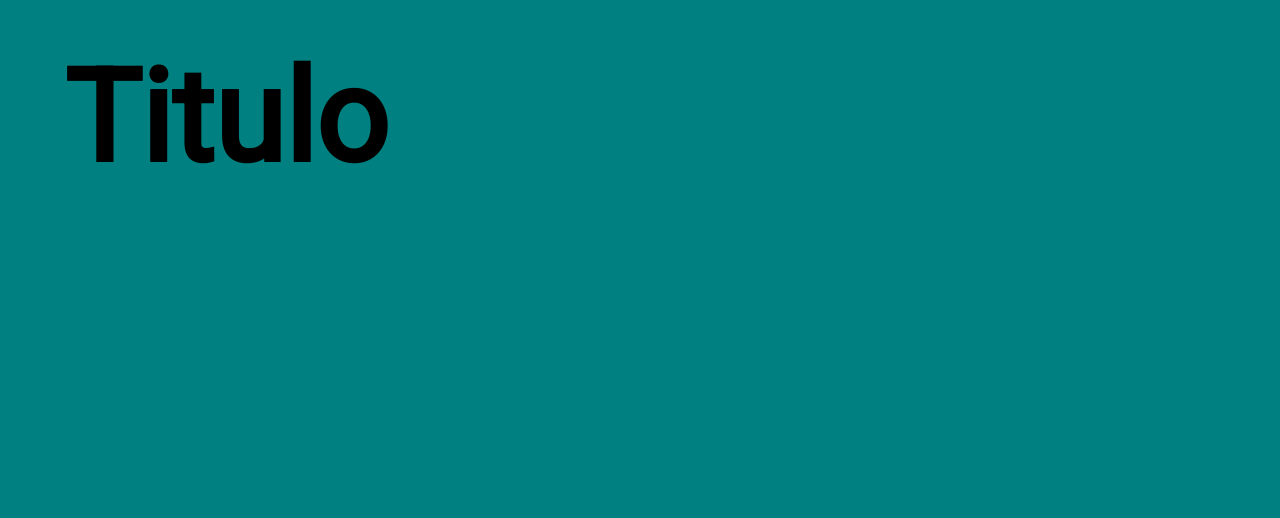
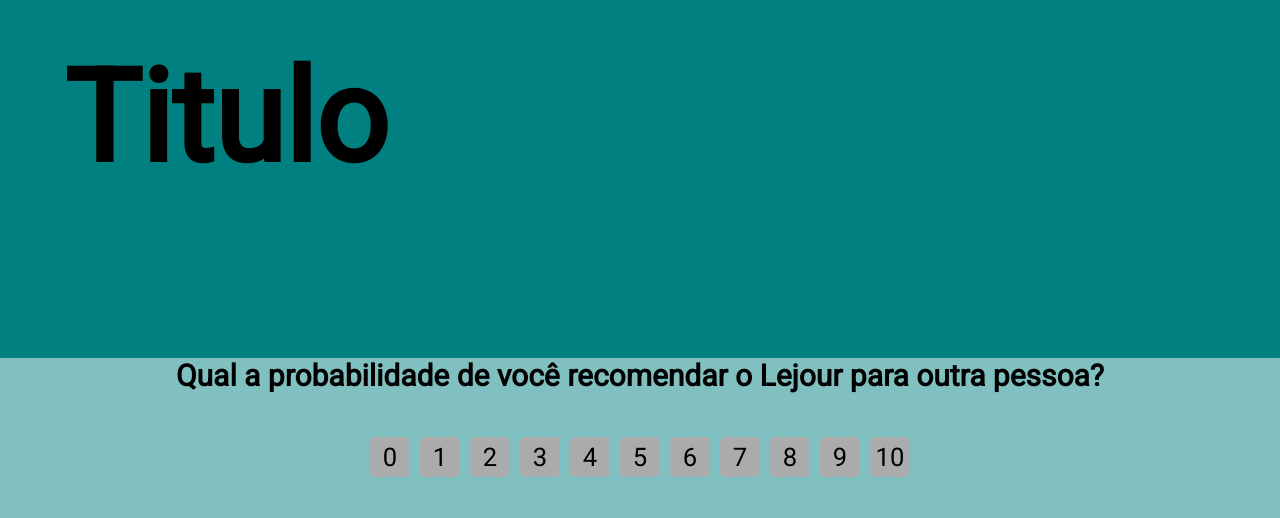
Before and after one commit to bio-tarik/desafio, an Angular app: page / in a window 1280 px wide. Shown: the part 282-800 px from the top of the page. Built offline with nearby package versions, Linux system fonts and the light colour scheme.

Commit message:
Adicionando barra de nps

```diff
--- a/src/app/home/home.component.html
+++ b/src/app/home/home.component.html
@@ -1,10 +1,10 @@
 <section class="section home">
   <h1 class="titulo alinhar-v">Titulo</h1>
 </section>
-
 <section class="section conteudo">
   <h3>Sobre nós</h3>
   <p>Lorem ipsum dolor sit amet consectetur adipisicing elit. Nostrum necessitatibus sit vitae ex veritatis, maiores vero labore eum asperiores, quasi tempore molestiae et in. Error eveniet esse ratione voluptate exercitationem.</p>
 </section>
 
 <app-contato></app-contato>
+<app-barra-nps></app-barra-nps>
--- a/src/app/ui/barra-nps/barra-nps.component.html
+++ b/src/app/ui/barra-nps/barra-nps.component.html
@@ -1,3 +1,38 @@
-<p>
-  barra-nps works!
-</p>
+<div class="barra">
+  <h3>Qual a probabilidade de você recomendar o Lejour para outra pessoa?</h3>
+  <div class="notas">
+    <div>
+      <p>0</p>
+    </div>
+    <div>
+      <p>1</p>
+    </div>
+    <div>
+      <p>2</p>
+    </div>
+    <div>
+      <p>3</p>
+    </div>
+    <div>
+      <p>4</p>
+    </div>
+    <div>
+      <p>5</p>
+    </div>
+    <div>
+      <p>6</p>
+    </div>
+    <div>
+      <p>7</p>
+    </div>
+    <div>
+      <p>8</p>
+    </div>
+    <div>
+      <p>9</p>
+    </div>
+    <div>
+      <p>10</p>
+    </div>
+  </div>
+</div>
--- a/src/app/ui/barra-nps/barra-nps.component.scss
+++ b/src/app/ui/barra-nps/barra-nps.component.scss
@@ -0,0 +1,40 @@
+$cor-notas: #ababab;
+
+@mixin centralizar{
+    display: flex;
+    align-items: center;
+    justify-content: center;
+}
+
+.barra{
+    width: 100vw;
+    height: 20vh;
+    background-color: rgba(255, 255, 255, 0.5);
+    position: fixed;
+    bottom: 0;
+    font-family: 'Roboto';
+    font-size: 2vmax;
+    text-align: center;
+
+    .notas{
+        @include centralizar;
+        height: 80%;
+
+        div{
+            @include centralizar;
+            width: 40px;
+            height: 40px;
+            border-radius: 5px;
+            background-color: $cor-notas;
+            margin: 0px 5px 0px 5px;
+        }
+
+        div, p{
+            cursor: pointer;
+
+            &:hover{
+                background-color: lighten($color: $cor-notas, $amount: 100);
+            }
+        }
+    }
+}
```
